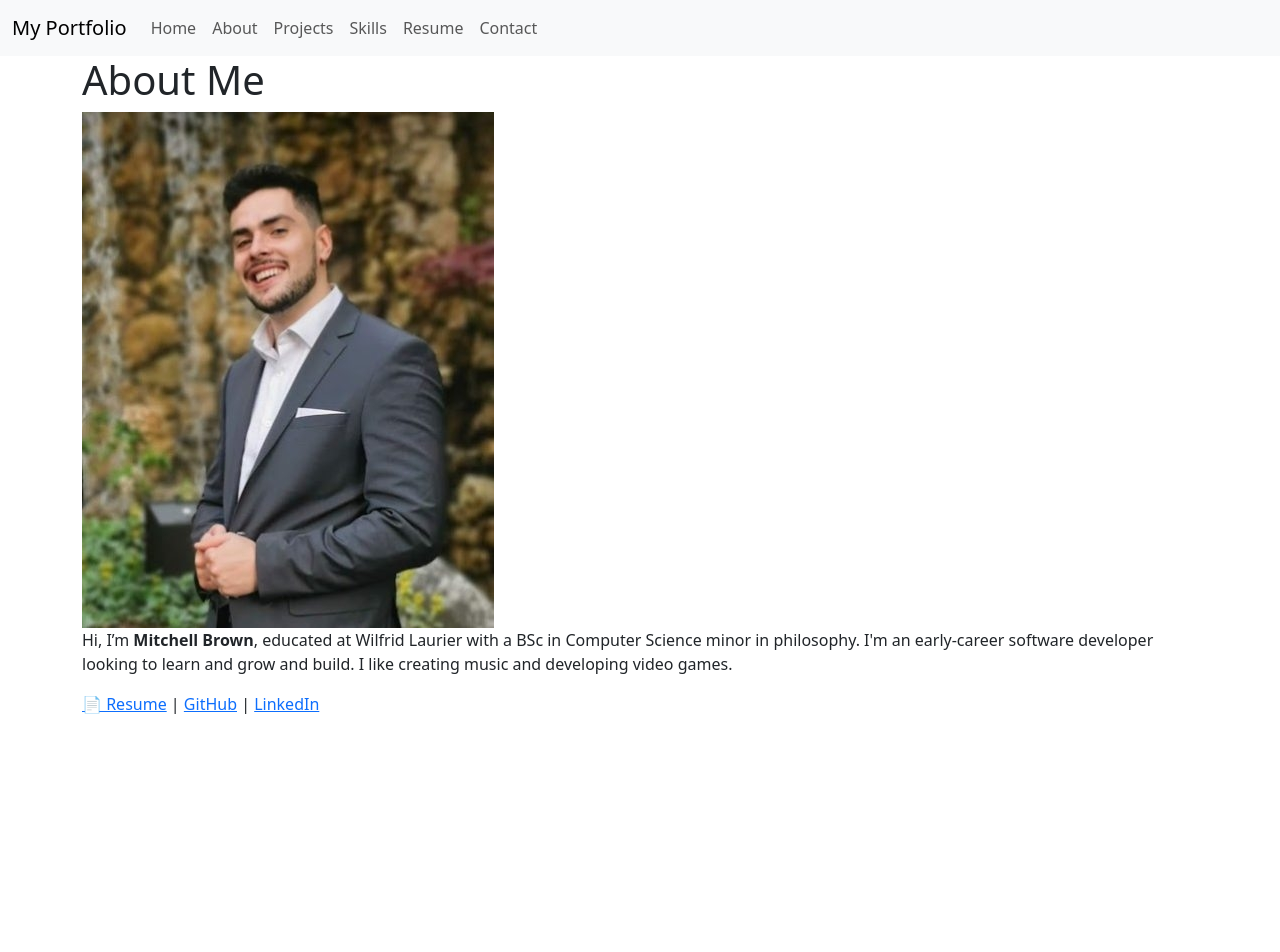
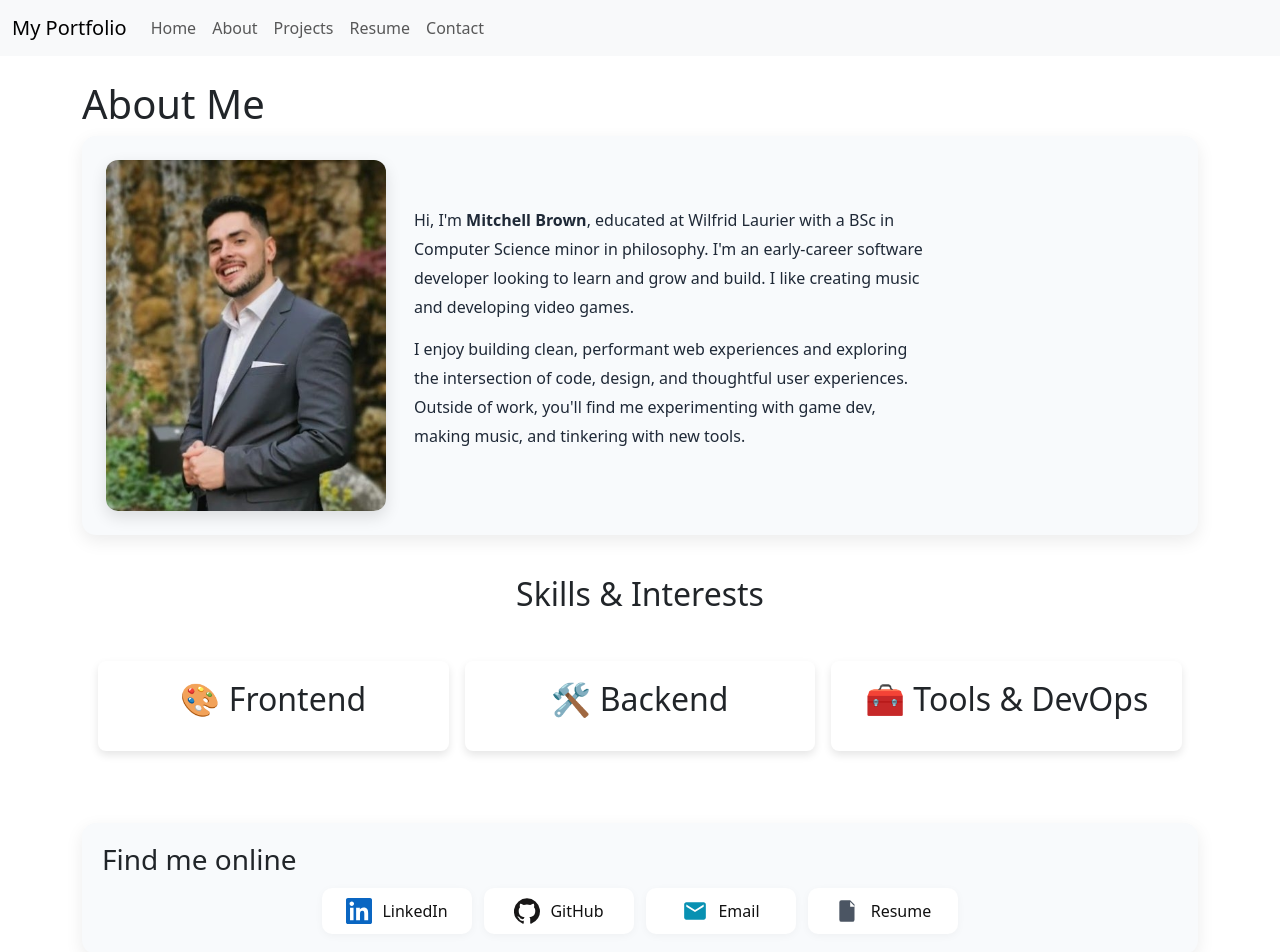
Before and after one commit to MitchBrown532/Portfolio, a React (Create React App) app in the folder frontend/: page /about in a window 1280 px wide. Shown: the top 952 px of the page. Before the commit the page ends 800 px from the top, so only its background shows below. Built offline with nearby package versions, Linux system fonts and the light colour scheme.

Commit message:
Reformatted About Page
Reformatted About Page.

Now looks much cleaner, includes socials and skills.

Removed Skills.js as it was redundant.

Added 404 page

```diff
--- a/frontend/src/App.js
+++ b/frontend/src/App.js
@@ -2,9 +2,9 @@ import { BrowserRouter as Router, Routes, Route } from "react-router-dom";
 import Home from "./pages/Home";
 import Projects from "./pages/Projects";
 import About from "./pages/About";
-import Skills from "./pages/Skills";
 import Resume from "./pages/Resume";
 import Contact from "./pages/Contact";
+import NotFound from "./pages/NotFound";
 import Navbar from "./components/Navbar";
 
 function App() {
@@ -18,9 +18,9 @@ function App() {
           <Route path="/" element={<Home />} />
           <Route path="/projects" element={<Projects />} />
           <Route path="/about" element={<About />} />
-          <Route path="/skills" element={<Skills />} />
           <Route path="/resume" element={<Resume />} />
           <Route path="/contact" element={<Contact />} />
+          <Route path="*" element={<NotFound />} />
         </Routes>
       </div>
     </Router>
--- a/frontend/src/components/Navbar.js
+++ b/frontend/src/components/Navbar.js
@@ -36,11 +36,6 @@ function Navbar() {
               </Link>
             </li>
             <li className="nav-item">
-              <Link className="nav-link" to="/skills">
-                Skills
-              </Link>
-            </li>
-            <li className="nav-item">
               <Link className="nav-link" to="/resume">
                 Resume
               </Link>
--- a/frontend/src/pages/About.js
+++ b/frontend/src/pages/About.js
@@ -1,40 +1,82 @@
+import SkillCard from "../components/SkillCard";
 import "./Pages.css";
+
 function About() {
   return (
     <div className="container about-page">
       <h1>About Me</h1>
-      <div className="about-content">
-        {/* Profile Pic */}
+
+      {/* About Card */}
+      <section className="about-card">
+        <div className="about-image">
           <img
             src="/img/Mitch.jpg"
             alt="A very handsome portrait of Mitchell Brown, the creator of this website"
           />
         </div>
-      {/* Bio */}
+
+        <div className="about-bio">
           <p>
-        Hi, I’m <strong>Mitchell Brown</strong>, educated at Wilfrid Laurier with a BSc in Computer Science minor in philosophy. I'm an early-career software developer looking to learn and grow and build. I like creating music and developing video games.
+            Hi, I'm <strong>Mitchell Brown</strong>, educated at Wilfrid Laurier with a BSc in Computer Science minor in philosophy. I'm an early-career software developer looking to learn and grow and build. I like creating music and developing video games.
           </p>
-      <div className="about-links">
-        <a href="/assets/resume.pdf" target="_blank" rel="noopener noreferrer">
-          📄 Resume
-        </a>{" "}
-        |{" "}
-        <a
-          href="https://github.com/mitchbrown532"
-          target="_blank"
-          rel="noopener noreferrer"
-        >
-          GitHub
-        </a>{" "}
-        |{" "}
-        <a
-          href="https://www.linkedin.com/in/mitchell-brown-4a526b231/"
-          target="_blank"
-          rel="noopener noreferrer"
-        >
-          LinkedIn
+          <p>
+            I enjoy building clean, performant web experiences and exploring the intersection of code, design, and thoughtful user experiences. Outside of work, you'll find me experimenting with game dev, making music, and tinkering with new tools.
+          </p>
+        </div>
+      </section>
+
+      {/* Skills Section */}
+      <section className="about-skills">
+        <h2>Skills & Interests</h2>
+        <div className="card-grid">
+          <SkillCard
+            title="🎨 Frontend"
+            skills={[
+              "⚡ JavaScript / HTML / CSS / JSX",
+              "⚛️ React / Vite",
+            ]}
+          />
+          <SkillCard
+            title="🛠️ Backend"
+            skills={[
+              "🐍 Python",
+              "🗄️ SQL",
+            ]}
+          />
+          <SkillCard
+            title="🧰 Tools & DevOps"
+            skills={[
+              "🐙 Git",
+              "🐳 Docker",
+              "🧪 Pytest",
+              "⚙️ GitHub Actions",
+            ]}
+          />
+        </div>
+      </section>
+
+      {/* Socials & Resume */}
+      <section className="about-socials-card">
+        <h3>Find me online</h3>
+        <div className="social-links">
+          <a href="https://www.linkedin.com/in/mitchell-brown-4a526b231/" target="_blank" rel="noopener noreferrer">
+            <img src="/img/linkedin.svg" alt="LinkedIn" />
+            <span>LinkedIn</span>
+          </a>
+          <a href="https://github.com/mitchbrown532" target="_blank" rel="noopener noreferrer">
+            <img src="/img/github.svg" alt="GitHub" />
+            <span>GitHub</span>
+          </a>
+          <a href="mailto:mitchbrown532@gmail.com">
+            <img src="/img/email.svg" alt="Email" />
+            <span>Email</span>
+          </a>
+          <a href="/resume" target="_blank" rel="noopener noreferrer">
+            <img src="/img/resume.svg" alt="Resume" />
+            <span>Resume</span>
           </a>
         </div>
+      </section>
     </div>
   );
 }
--- /dev/null
+++ b/frontend/src/pages/NotFound.js
@@ -0,0 +1,19 @@
+import { Link } from "react-router-dom";
+import "./Pages.css";
+
+function NotFound() {
+  return (
+    <div className="container not-found-page">
+      <div className="not-found-content">
+        <h1 className="not-found-title">404</h1>
+        <h2>Page Not Found</h2>
+        <p>Oops! You are lost! Go elsewhere - you aren't supposed to see this</p>
+        <Link to="/" className="not-found-button">
+          Back to Home
+        </Link>
+      </div>
+    </div>
+  );
+}
+
+export default NotFound;
--- a/frontend/src/pages/Pages.css
+++ b/frontend/src/pages/Pages.css
@@ -111,29 +111,35 @@
   max-width: 280px;
 }
 
-.social-links {
+.contact-aside .social-links {
   display: flex;
   gap: 12px;
   flex-direction: column;
   margin: 12px 0;
+  align-items: stretch;
 }
 
-.social-links a {
-  display: flex;
+.contact-aside .social-links a {
+  display: inline-flex;
   align-items: center;
   gap: 10px;
   text-decoration: none;
   color: #111;
-  padding: 8px;
+  padding: 10px 12px;
   border-radius: 8px;
   transition: background 0.15s ease;
+  background: #fff;
+  box-shadow: 0 2px 8px rgba(0,0,0,0.04);
+  width: 100%;
+  min-width: 0;
+  justify-content: flex-start;
 }
 
-.social-links a:hover {
+.contact-aside .social-links a:hover {
   background: rgba(0,0,0,0.04);
 }
 
-.social-links img {
+.contact-aside .social-links img {
   width: 28px;
   height: 28px;
 }
@@ -145,3 +151,156 @@
   .contact-layout { flex-direction: column-reverse; align-items:center; }
   .contact-aside { width:100%; max-width:520px; text-align:center }
 }
+
+/* =========================== About Page Styles =========================== */
+.about-page { padding: 24px; }
+
+.about-card {
+  display: flex;
+  gap: 28px;
+  align-items: center;
+  flex-wrap: wrap;
+  background: #f8fafc;
+  border-radius: 14px;
+  padding: 24px;
+  box-shadow: 0 6px 18px rgba(0,0,0,0.08);
+  margin-bottom: 40px;
+}
+
+.about-image {
+  flex: 0 0 auto;
+  max-width: 280px;
+}
+
+.about-image img {
+  width: 100%;
+  height: auto;
+  border-radius: 12px;
+  box-shadow: 0 6px 16px rgba(0,0,0,0.12);
+}
+
+.about-bio {
+  flex: 1;
+  min-width: 280px;
+  max-width: 520px;
+}
+
+.about-bio p {
+  font-size: 16px;
+  line-height: 1.8;
+  color: #1f2937;
+  margin-bottom: 14px;
+}
+
+.about-skills { margin-top: 12px; }
+.about-skills h2 { text-align: center; margin-bottom: 16px; }
+
+.about-socials-card {
+  margin-top: 40px;
+  background: #f8fafc;
+  border-radius: 14px;
+  padding: 20px;
+  box-shadow: 0 6px 18px rgba(0,0,0,0.08);
+}
+
+.about-socials-card h3 { margin-bottom: 12px; }
+
+.social-links {
+  display: flex;
+  gap: 12px;
+  flex-wrap: wrap;
+  align-items: flex-start;
+  justify-content: center;
+}
+
+.social-links a {
+  display: inline-flex;
+  align-items: center;
+  gap: 10px;
+  text-decoration: none;
+  color: #111;
+  padding: 10px 14px;
+  border-radius: 10px;
+  transition: background 0.15s ease;
+  background: #fff;
+  box-shadow: 0 2px 8px rgba(0,0,0,0.04);
+  min-width: 150px;
+  justify-content: center;
+  white-space: nowrap;
+}
+
+.social-links a:hover {
+  background: #eef2ff;
+}
+
+.social-links img {
+  width: 26px;
+  height: 26px;
+}
+
+/* =========================== 404 Not Found Page Styles =========================== */
+.not-found-page {
+  display: flex;
+  align-items: center;
+  justify-content: center;
+  min-height: 70vh;
+  padding: 40px 20px;
+  text-align: center;
+}
+
+.not-found-content {
+  max-width: 500px;
+}
+
+.not-found-title {
+  font-size: 120px;
+  font-weight: 900;
+  color: #007acc;
+  margin: 0;
+  line-height: 1;
+  text-shadow: 2px 2px 4px rgba(0, 0, 0, 0.1);
+}
+
+.not-found-page h2 {
+  font-size: 32px;
+  color: #1f2937;
+  margin: 16px 0 8px;
+}
+
+.not-found-page p {
+  font-size: 16px;
+  color: #6b7280;
+  margin-bottom: 32px;
+  line-height: 1.6;
+}
+
+.not-found-button {
+  display: inline-block;
+  background: #007acc;
+  color: white;
+  padding: 12px 32px;
+  border-radius: 8px;
+  text-decoration: none;
+  font-weight: 600;
+  transition: background 0.3s ease;
+}
+
+.not-found-button:hover {
+  background: #005fa3;
+}
+
+@media (max-width: 600px) {
+  .not-found-title {
+    font-size: 80px;
+  }
+  .not-found-page h2 {
+    font-size: 24px;
+  }
+}
+
+@media (max-width: 780px) {
+  .about-card { flex-direction: column; text-align: center; }
+  .about-image { max-width: 240px; }
+  .about-bio { min-width: 100%; max-width: 100%; }
+  .social-links { justify-content: center; }
+}
--- a/frontend/src/pages/Skills.js
+++ /dev/null
@@ -1,52 +0,0 @@
-import SkillCard from "../components/SkillCard";
-import "./Pages.css";
-
-function Skills() {
-  return (
-    <div className="container skills-page">
-      <h1>My Skills</h1>
-
-      <div className="card-grid">
-        <SkillCard
-          title="🎨 Frontend"
-          skills={[
-            "⚡ JavaScript / HTML / CSS / JSX",
-            "⚛️ React / Vite",
-          ]}
-        />
-
-        <SkillCard
-          title="🛠️ Backend"
-          skills={[
-            "🐍 Python",
-            "🗄️ SQL",
-          ]}
-        />
-
-        <SkillCard
-          title="🧰 Tools & DevOps"
-          skills={[
-            "🐙 Git",
-            "🐳 Docker",
-            "🧪 Pytest",
-            "⚙️ GitHub Actions",
-          ]}
-        />
-      </div>
-
-      {/* Resume Button */}
-      <div className="skills-resume">
-        <a
-          href="/resume"
-          target="_blank"
-          rel="noopener noreferrer"
-          className="resume-button"
-        >
-          📄 View My Resume
-        </a>
-      </div>
-    </div>
-  );
-}
-
-export default Skills;
```
Also changed, not shown: frontend/public/img/resume.svg (added). Lines whose indentation alone changed are shown as unchanged.
